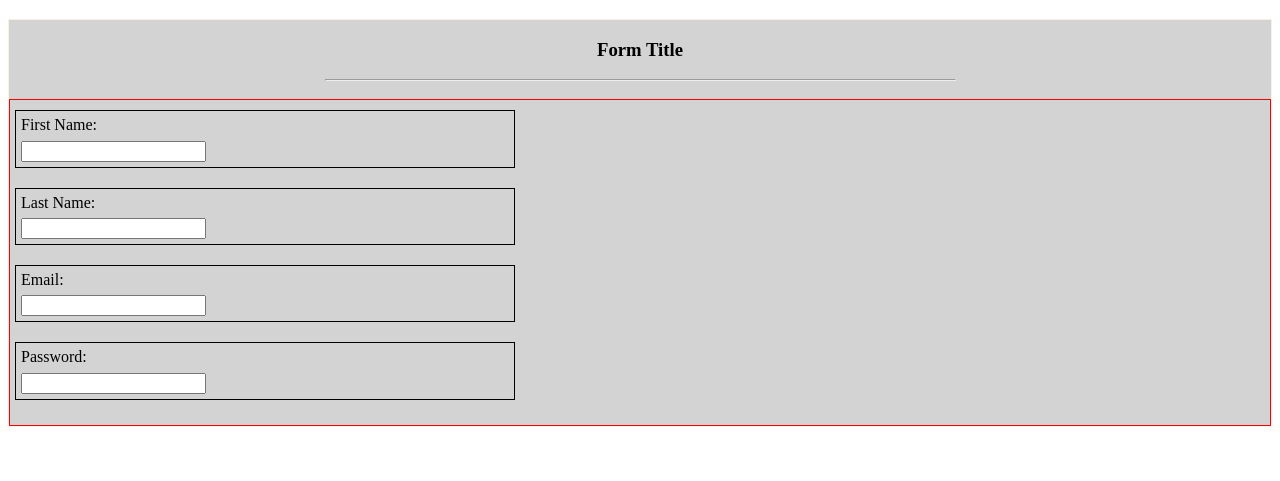
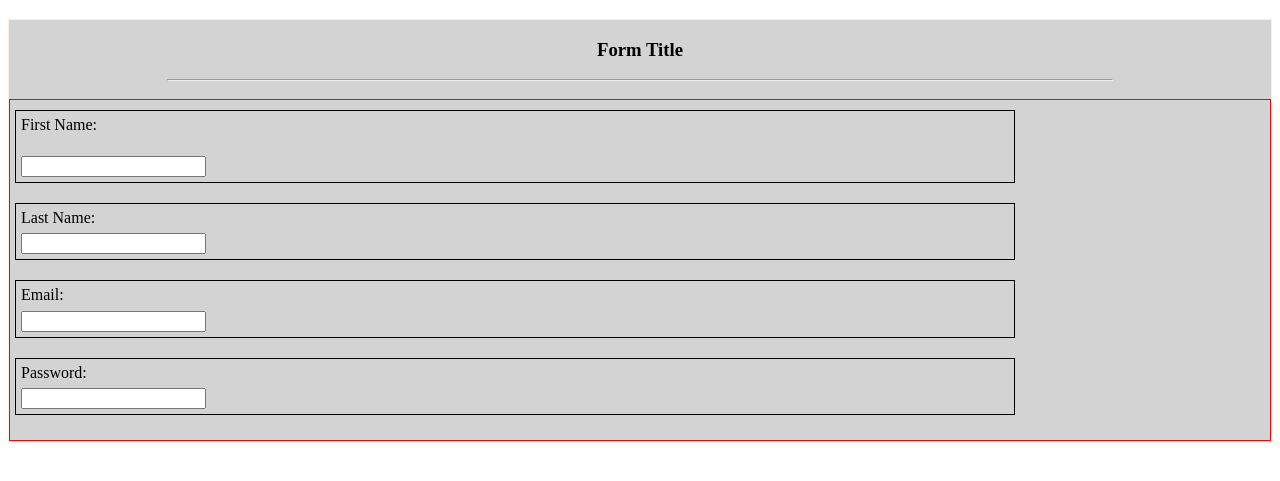
Before and after one commit to garridosrepos/lexiconlabbar, a plain HTML site: page Lab 2 Media Queries/index.html in a window 1280 px wide. Shown: the part 61-542 px from the top of the page. Drawn offline with Linux system fonts and the light colour scheme.

Commit message:
Inte klar med det här

```diff
--- a/Lab 2 Media Queries/css/large.css
+++ b/Lab 2 Media Queries/css/large.css
@@ -2,4 +2,4 @@
 
     h1{color: orange;}
 
-}/*End media query*/
+}
--- a/Lab 2 Media Queries/css/small-default.css
+++ b/Lab 2 Media Queries/css/small-default.css
@@ -13,9 +13,9 @@ Means that margin is added outside of the box and padding to the inside of the b
 */
 
 * {
-    -moz-box-sizing: border-box;
+    box-sizing:         border-box;
+    -moz-box-sizing:    border-box;
     -webkit-box-sizing: border-box;
-    box-sizing: border-box;
 }
 
 /*Elements properties in the small-default.css file
@@ -47,7 +47,7 @@ form{
     /*background-color: lightslategray;*/
 }
 .separator>hr{
-    width: 50%;
+    width: 75%;
 }
 
 .form-title{
@@ -55,7 +55,7 @@ form{
 }
 
 .input-group{
-    width: 40%;
+    width: 80%;
     padding: 5px;
     margin-top: 5px;
     margin-bottom: 20px;
@@ -66,7 +66,10 @@ form{
 label{
     /*border:     1px solid black;
     background-color: #fff;*/
-
     display: block;
     margin-bottom: 0.5vw;
 }
+
+input {
+
+}
--- a/Lab 2 Media Queries/index.html
+++ b/Lab 2 Media Queries/index.html
@@ -11,14 +11,12 @@
 
 </head>
 <body>
-
-
 	<div class="main">
 		<div class="page-title">
 			<h1>Title</h1>
 		</div>
+
 		<form action="">
-
 			<div class="form-title"><h3>Form Title</h3></div>
 			<div class="separator"><hr class="separation-line"></div>
 
@@ -26,6 +24,7 @@
 				<div class="">
 					<div class="input-group">
 						<label for="firstName" class="inputLabel" >First Name:</label>
+							<h1></h1>
 						<input type="text" id="firstName">
 					</div>
 
```
